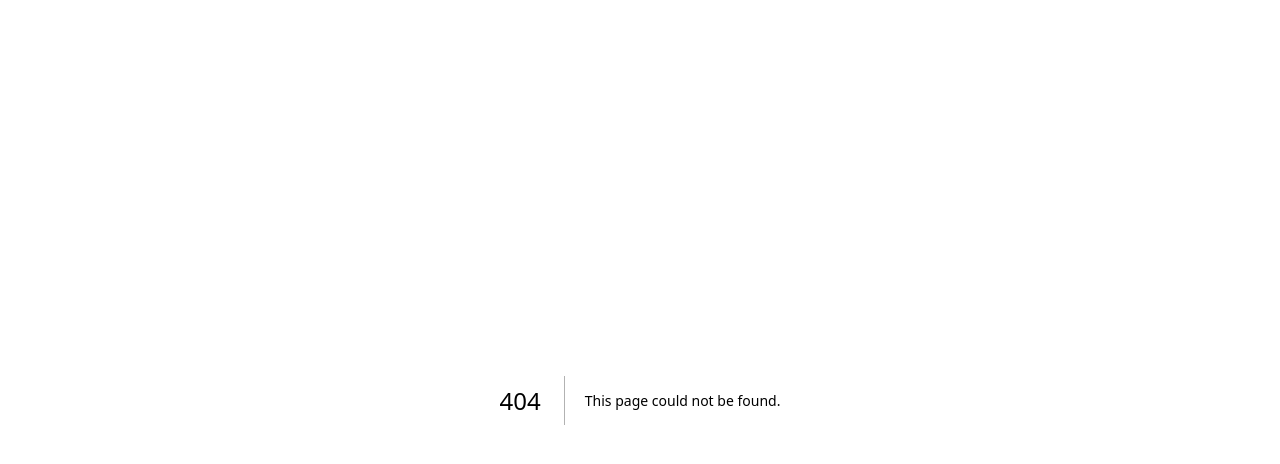
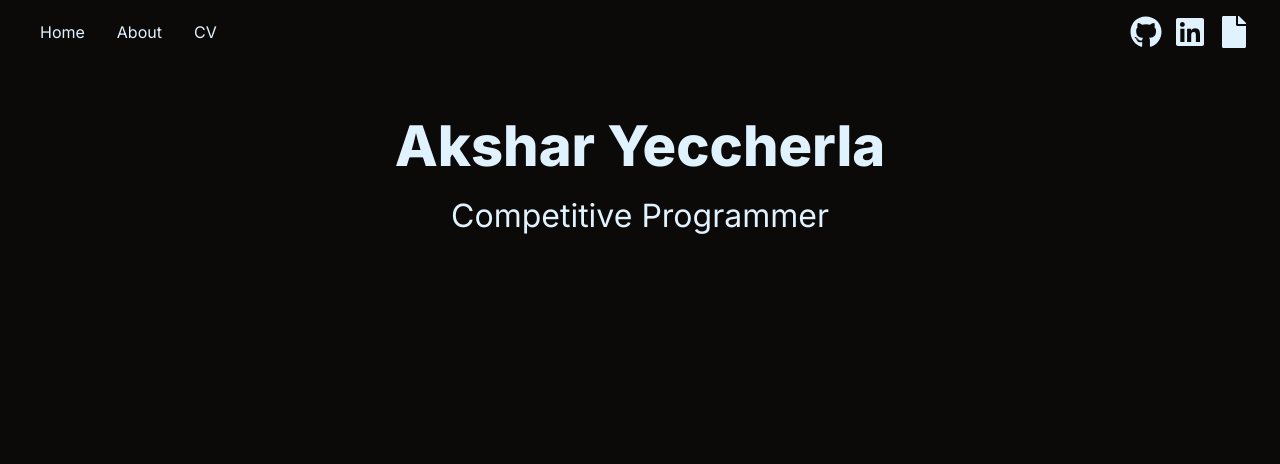
Before and after one commit to aksharye/personal-website, a Next.js app: page /about in a window 1280 px wide. Before the commit this address had no page. Shown: the top 464 px of the page. Built offline with nearby package versions, Linux system fonts and the light colour scheme.

Commit message:
latest changes

```diff
--- /dev/null
+++ b/app/about/page.js
@@ -0,0 +1,53 @@
+'use client'
+
+import Image from "next/image";
+import Card from "../components/Card";
+import { useEffect } from "react";
+import { FaGithub, FaLinkedin, FaFile} from 'react-icons/fa'
+
+export default function About() {
+
+  let iconStyle = {'color': '#e0f2fe', 'margin': "6px", 'cursor': "pointer"}
+
+  return (
+    <div className="m-0 overscroll-none overflow-none min-w-screen min-h-screen bg-stone-950">
+      <nav class="flex min-w-screen">
+        <div class="text-xl w-1/2 px-2 md:px-6 py-3 flex">
+          <a href="/" class="px-2 md:px-4 py-2 text-sky-100 hover:px-2 md:hover:px-4 hover:py-2 hover:rounded-md hover:bg-opacity-25 hover:bg-slate-200 hover:text-gray-200">Home</a>
+          <a href="/about" class="px-2 md:px-4 py-2 text-sky-100 hover:px-2 md:hover:px-4 hover:py-2 hover:rounded-md hover:bg-opacity-25 hover:bg-slate-200 hover:text-gray-200">About</a>
+          <a href="/cv" class="px-2 md:px-4 py-2 text-sky-100 hover:px-2 md:hover:px-4 hover:py-2 hover:rounded-md hover:bg-opacity-25 hover:bg-slate-200 hover:text-gray-200">CV</a>
+        </div>
+        <div class="w-1/2 flex text-2xl md:text-4xl items-center justify-end px-2 md:px-6 mx-auto">
+            <FaGithub style={iconStyle} onClick={() => window.open("https://github.com/aksharye", '_blank')}/>
+            <FaLinkedin style={iconStyle} onClick={() => window.open("https://www.linkedin.com/in/aksharyeccherla/", '_blank')}/>
+            <FaFile style={iconStyle}/>
+          </div>
+      </nav>
+
+      <div class="text-sky-100 w-screen block justify-center h-[15vh] md:h-[30vh] items-center">
+          <div class="flex pt-[2vh] md:pt-[5vh] justify-center items-center text-4xl md:text-7xl font-extrabold">Akshar Yeccherla</div>
+
+
+          <div class="text-2xl md:text-4xl [text-wrap:balance]">
+            <span class="w-screen mt-1 md:mt-2 text-sky-100 inline-flex flex-col h-[calc(theme(fontSize.2xl)*theme(lineHeight.tight))] md:h-[calc(theme(fontSize.4xl)*theme(lineHeight.tight))] overflow-hidden">
+            <ul class="block text-center animate-text-slide-6 text-left leading-tight [&_li]:block">
+                <li>Aspiring Developer</li>
+                <li>Competitive Programmer</li>
+                <li>Wannabe Photographer</li>
+                <li>Student</li>
+                <li>Speedrunner?</li>
+                <li>Galaxy Master</li>
+                <li aria-hidden="true">Aspiring Developer</li>
+            </ul>
+          </span></div>
+
+
+      </div>
+
+
+
+
+
+    </div>
+  );
+}
--- a/app/page.js
+++ b/app/page.js
@@ -95,19 +95,19 @@ export default function Home() {
       track.dataset.percentage = nextPercentage;
     }
   })
-  let iconStyle = {'color': '#e0f2fe', 'margin': "6px"}
+  let iconStyle = {'color': '#e0f2fe', 'margin': "6px", 'cursor': "pointer"}
 
   return (
     <div className="m-0 overscroll-none overflow-none min-w-screen min-h-screen bg-stone-950">
       <nav class="flex min-w-screen">
         <div class="text-xl w-1/2 px-2 md:px-6 py-3 flex">
-          <a href="#" class="px-2 md:px-4 py-2 text-sky-100 hover:px-2 md:hover:px-4 hover:py-2 hover:rounded-md hover:bg-opacity-25 hover:bg-slate-200 hover:text-gray-200">Home</a>
-          <a href="#" class="px-2 md:px-4 py-2 text-sky-100 hover:px-2 md:hover:px-4 hover:py-2 hover:rounded-md hover:bg-opacity-25 hover:bg-slate-200 hover:text-gray-200">About</a>
-          <a href="#" class="px-2 md:px-4 py-2 text-sky-100 hover:px-2 md:hover:px-4 hover:py-2 hover:rounded-md hover:bg-opacity-25 hover:bg-slate-200 hover:text-gray-200">CV</a>
+          <a href="/" class="px-2 md:px-4 py-2 text-sky-100 hover:px-2 md:hover:px-4 hover:py-2 hover:rounded-md hover:bg-opacity-25 hover:bg-slate-200 hover:text-gray-200">Home</a>
+          <a href="/about" class="px-2 md:px-4 py-2 text-sky-100 hover:px-2 md:hover:px-4 hover:py-2 hover:rounded-md hover:bg-opacity-25 hover:bg-slate-200 hover:text-gray-200">About</a>
+          <a href="/cv" class="px-2 md:px-4 py-2 text-sky-100 hover:px-2 md:hover:px-4 hover:py-2 hover:rounded-md hover:bg-opacity-25 hover:bg-slate-200 hover:text-gray-200">CV</a>
         </div>
         <div class="w-1/2 flex text-2xl md:text-4xl items-center justify-end px-2 md:px-6 mx-auto">
-            <FaGithub style={iconStyle}/>
-            <FaLinkedin style={iconStyle}/>
+            <FaGithub style={iconStyle} onClick={() => window.open("https://github.com/aksharye", '_blank')}/>
+            <FaLinkedin style={iconStyle} onClick={() => window.open("https://www.linkedin.com/in/aksharyeccherla/", '_blank')}/>
             <FaFile style={iconStyle}/>
           </div>
       </nav>
```
